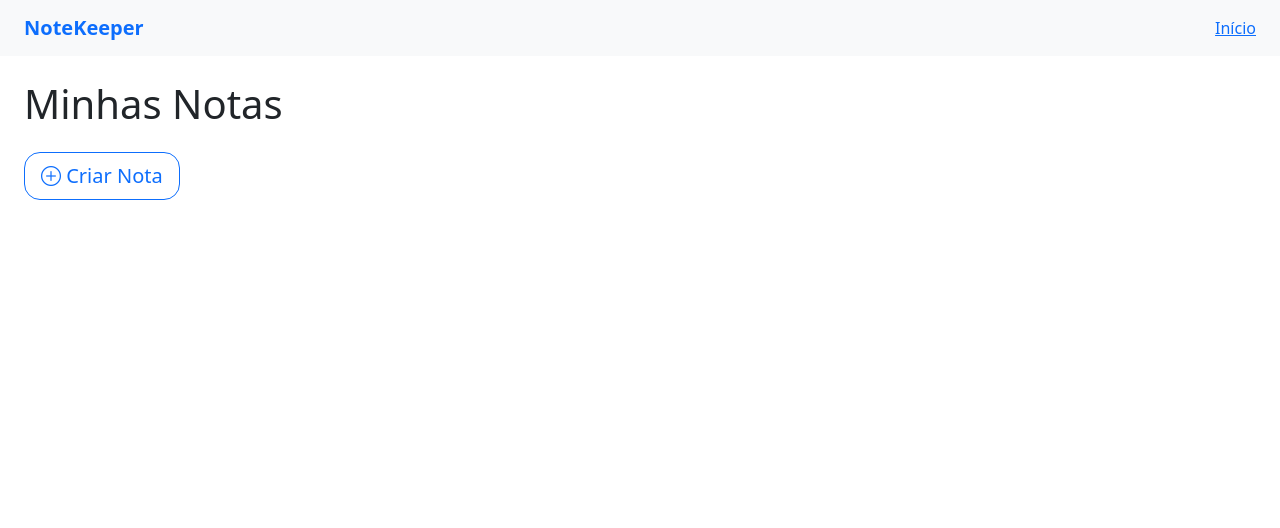
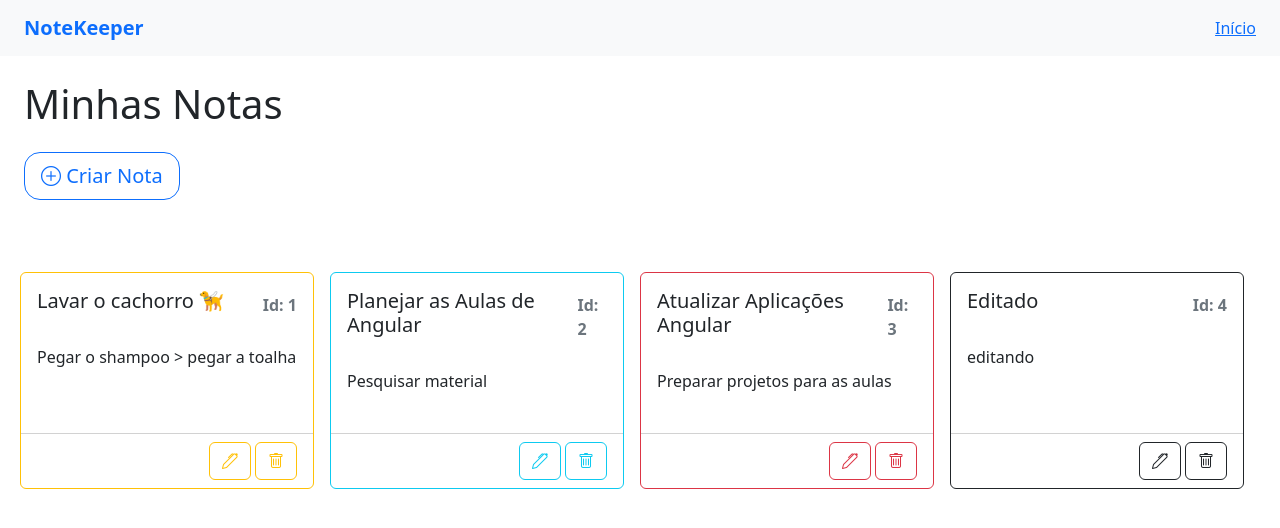
Before and after one commit to Aliss0nn/note-keeper, an Angular app: page /notas/listar in a window 1280 px wide. Shown: the top 528 px of the page. Built offline with nearby package versions, Linux system fonts and the light colour scheme; data requests are answered from the project's data file.

Commit message:
atualizando nota service e components

```diff
--- a/src/app/components/notas/editar-notas/editar-notas.component.ts
+++ b/src/app/components/notas/editar-notas/editar-notas.component.ts
@@ -25,7 +25,9 @@ export class EditarNotasComponent implements OnInit {
   ngOnInit(): void {
     const id = parseInt(this.route.snapshot.paramMap.get('id')!);
 
-    this.nota = this.notaService.selecionarPorId(id)!;
+    this.notaService.selecionarPorId(id).subscribe((nota: Nota) => {
+      this.nota = nota;
+    });
   }
 
   editarNota(){
--- a/src/app/components/notas/excluir-notas/excluir-notas.component.ts
+++ b/src/app/components/notas/excluir-notas/excluir-notas.component.ts
@@ -24,7 +24,10 @@ export class ExcluirNotasComponent implements OnInit{
   ngOnInit(): void {
     const id = parseInt(this.route.snapshot.paramMap.get('id')!);
 
-    this.nota = this.notaService.selecionarPorId(id)!;
+    this.notaService.selecionarPorId(id).subscribe((nota: Nota) => {
+      this.nota = nota;
+   }
+    );
   }
 
   excluirNota(){
--- a/src/app/components/notas/listar-notas/listar-notas.component.ts
+++ b/src/app/components/notas/listar-notas/listar-notas.component.ts
@@ -8,11 +8,12 @@ import { NotaService } from '../nota.service';
   styleUrls: ['./listar-notas.component.css']
 })
 export class ListarNotasComponent implements OnInit {
-
   notas: Nota[] = [];
 
   constructor(private notaService: NotaService) {}
   ngOnInit(): void {
-    this.notas = this.notaService.selecionarTodos();
+    this.notaService.selecionarTodos().subscribe((notas: Nota[]) => {
+        this.notas = notas;
+    });
   }
 }
--- a/src/app/components/notas/nota.service.ts
+++ b/src/app/components/notas/nota.service.ts
@@ -1,6 +1,7 @@
 import { Injectable } from '@angular/core';
 import { Nota } from './Nota';
 import { HttpClient } from '@angular/common/http';
+import { Observable } from 'rxjs';
 
 
 @Injectable({
@@ -13,31 +14,29 @@ export class NotaService {
 
   }
 
-  criar(nota: Nota) {
+  criar(nota: Nota) : Observable<Nota> {
     return this.http.post<Nota>(this.API_URL, nota);
   }
 
-  editar(nota: Nota){
+  editar(nota: Nota) : Observable<Nota> {
    const url = `${this.API_URL}/${nota.id}`
 
     return this.http.put<Nota>(url,nota);
   }
 
-  excluir(nota: Nota) {
+  excluir(nota: Nota) : Observable<Nota> {
     const url = `${this.API_URL}/${nota.id}`
 
     return this.http.delete<Nota>(url);
   }
 
-  selecionarPorId(id: number): Nota | undefined {
-    //const url = `${this.API_URL}/${id}`;
-    //return this.http.get<Nota>(url);
-
-    return;
+  selecionarPorId(id: number) : Observable<Nota>
+  {
+    const url = `${this.API_URL}/${id}`;
+    return this.http.get<Nota>(url);
   }
 
-  selecionarTodos(): Nota[] {
-   //return this.http.get<Nota[]>(this.API_URL);
-   return []
+  selecionarTodos() : Observable<Nota[]> {
+   return this.http.get<Nota[]>(this.API_URL);
  }
 }
```
Also changed, not shown: src/app/components/notas/criar-nota/criar-nota.component.ts (+5 -2 lines).
